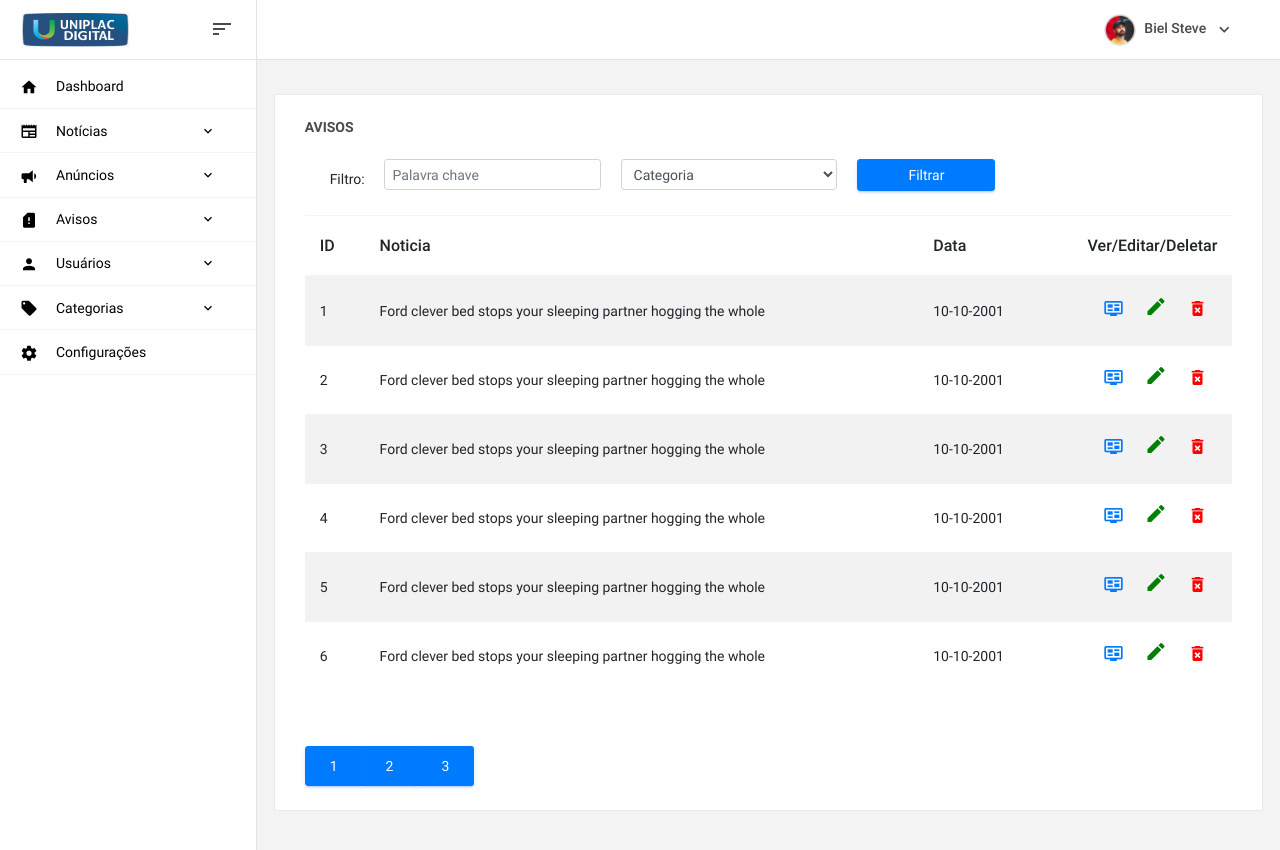
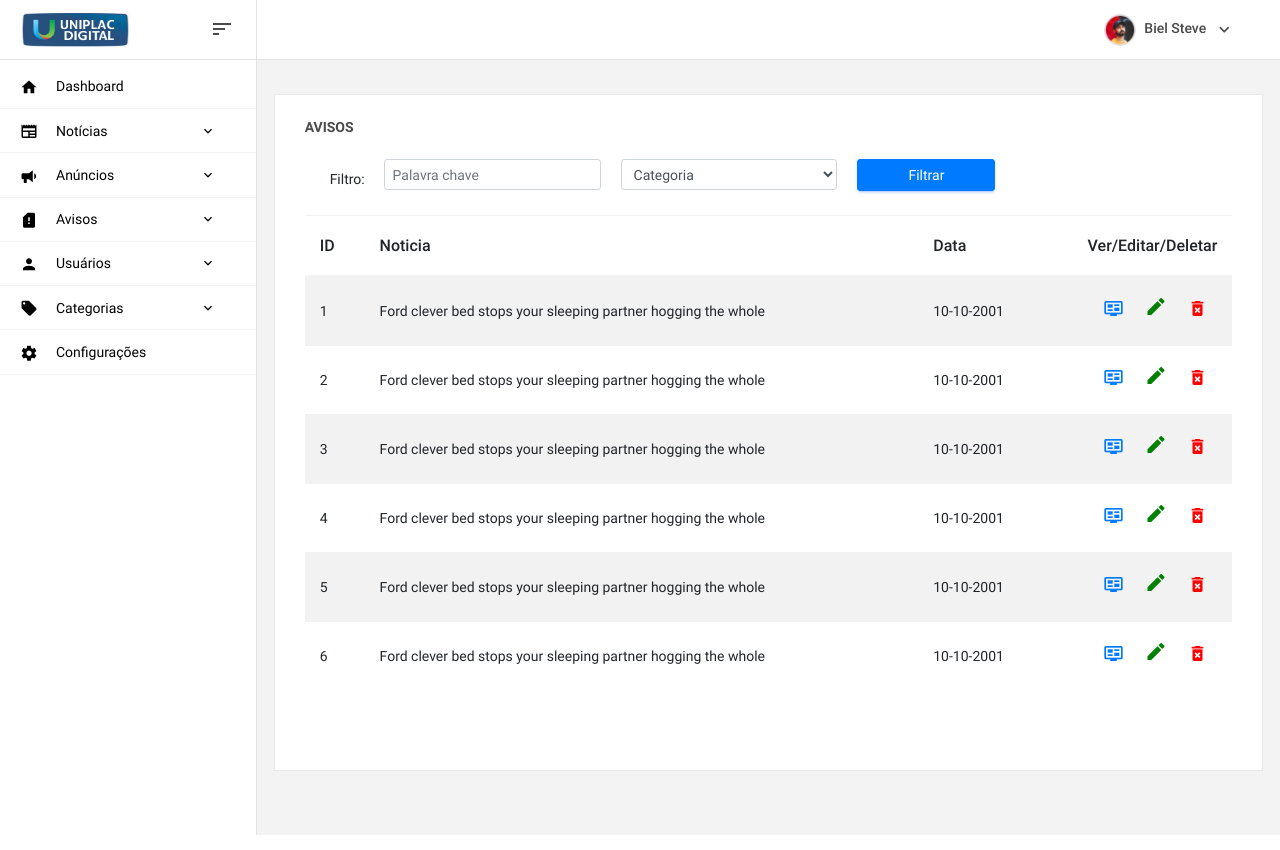
Before and after one commit to welisonmenezes/portal-digital, a React (Create React App) app in the folder frontend/: page /admin/avisos in a window 1280 px wide. Shown: the top 850 px of the page. Built offline with nearby package versions, Linux system fonts and the light colour scheme; sample sign-in values are in the browser's storage.

Commit message:
Build admin pagination dinamicaly

```diff
--- a/frontend/src/Components/Admin/AdminUsers/AdminUsers.js
+++ b/frontend/src/Components/Admin/AdminUsers/AdminUsers.js
@@ -13,6 +13,7 @@ class AdminUsers extends Component {
 			isLoadingData: true,
 			loadDataError: '',
 			users: [],
+			pagination: null,
 			page: 1,
 			role: '',
 			name: ''
@@ -44,7 +45,10 @@ class AdminUsers extends Component {
 			})
 			.then(data => {
 				if (data.data) {
-					this.setState({ users: data.data });
+					this.setState({
+						users: data.data,
+						pagination: data.pagination
+					});
 				} else {
 					this.setState({
 						loadDataError: data.message
@@ -95,6 +99,7 @@ class AdminUsers extends Component {
 	}
 
 	render() {
+		//console.log(this.state.pagination)
 		return (
 			<div className="AdminUsers">
 				{this.state.redirect &&
@@ -158,7 +163,7 @@ class AdminUsers extends Component {
 											</tbody>
 										</table>
 									</div>
-									<Pagination doPaginate={this.doPaginate} currentPage={this.state.page} />
+									<Pagination doPaginate={this.doPaginate} currentPage={this.state.page} pagination={this.state.pagination} />
 								</div>
 							</div>
 						</div>
--- a/frontend/src/Components/Admin/Shared/Pagination/Pagination.js
+++ b/frontend/src/Components/Admin/Shared/Pagination/Pagination.js
@@ -2,10 +2,12 @@ import React, { Component } from "react";
 
 class Pagination extends Component {
 
-    componentDidMount() {}
+    componentDidMount() {
+
+    }
 
     componentDidUpdate(prevProps, prevState, snapshot) {
-        if (prevProps.currentPage !== this.props.currentPage) {}
+        if (prevProps.currentPage !== this.props.currentPage) { }
     }
 
     doPaginate = (page) => {
@@ -13,13 +15,23 @@ class Pagination extends Component {
     }
 
     render() {
+        console.log(this.props)
         return (
             <div className="Pagination table-pagination">
-                <div className="btn-group" role="group" aria-label="Basic example">
-                    <button type="button" className={(parseInt(this.props.currentPage, 10) === 1) ? "btn btn-primary active": "btn btn-primary"} onClick={() => { this.doPaginate(1) }}>1</button>
-                    <button type="button" className={(parseInt(this.props.currentPage, 10) === 2) ? "btn btn-primary active": "btn btn-primary"} onClick={() => { this.doPaginate(2) }}>2</button>
-                    <button type="button" className={(parseInt(this.props.currentPage, 10) === 3) ? "btn btn-primary active": "btn btn-primary"} onClick={() => { this.doPaginate(3) }}>3</button>
-                </div>
+                {(this.props.pagination && this.props.pagination != null) &&
+                    <div className="btn-group" role="group" aria-label="Basic example">
+                        {this.props.pagination.pages.map(page => {
+                            if (page) {
+                                return (
+
+                                    <button key={page} type="button" className={(parseInt(this.props.currentPage, 10) === page) ? "btn btn-primary active" : "btn btn-primary"} onClick={() => { this.doPaginate(page) }}>{page}</button>
+                                );
+                            } else {
+                                return <span className="btn" key={Math.random()}>...</span>;
+                            }
+                        })}
+                    </div>
+                }
             </div>
         );
     }
```
